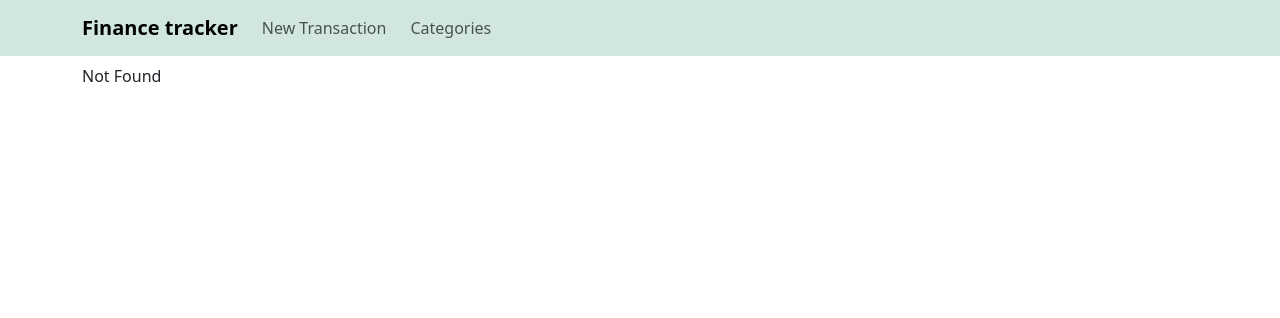
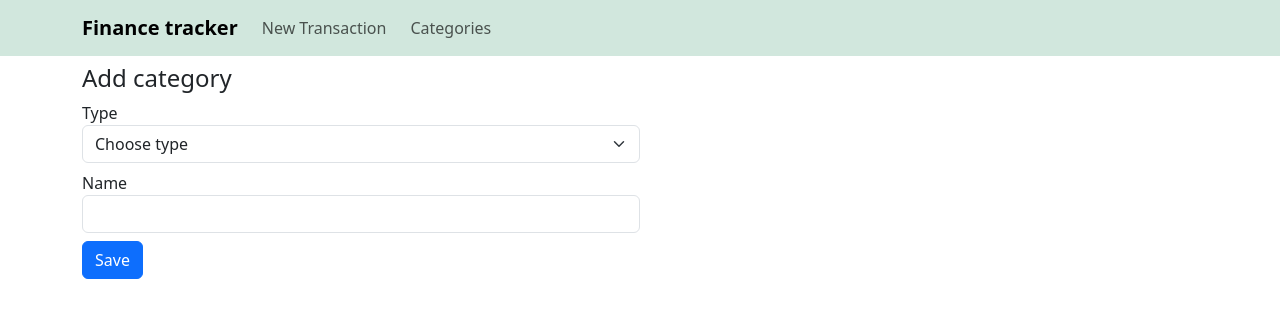
Before and after one commit to SagynalievTaalaibek/finance-tracker, a React (Vite) app: page /category-add in a window 1280 px wide. Before the commit this address had no page. Shown: the top 318 px of the page. Built offline with nearby package versions, Linux system fonts and the light colour scheme.

Commit message:
add Category Form

```diff
--- a/src/App.tsx
+++ b/src/App.tsx
@@ -1,5 +1,7 @@
 import { Route, Routes } from 'react-router-dom';
 import Layout from './components/Layout/Layout';
+import Category from './containers/Category/Category';
+import NewCategory from './containers/NewCategory/NewCategory';
 
 const App = () => {
   return (
@@ -8,8 +10,8 @@ const App = () => {
         <Route path='/' element={'Home'} />
         <Route path='/transaction-add' element={'Add new transaction'} />
         <Route path='/transaction/:id/edit' element={'Edit transaction'} />
-        <Route path='/categories' element={'Category'} />
-        <Route path='/categorie-add' element={'Add Category'} />
+        <Route path='/categories' element={<Category />} />
+        <Route path='/category-add' element={<NewCategory />} />
         <Route path='/categorie/:id/edit' element={'Edit Category'} />
         <Route path='*' element={'Not Found'} />
       </Routes>
--- /dev/null
+++ b/src/components/CategoryForm/CategoryForm.tsx
@@ -0,0 +1,64 @@
+import React, { useState } from 'react';
+import { Category } from '../../types';
+
+interface Props {
+  onSubmit: (category: Category) => void;
+  isEdit?: boolean;
+}
+
+const CategoryForm: React.FC<Props> = ({ onSubmit, isEdit = false }) => {
+  const [category, setCategory] = useState({
+    type: '',
+    name: '',
+  });
+
+  const changeCategory = (e: React.ChangeEvent<HTMLInputElement | HTMLSelectElement>) => {
+    setCategory((prev) => ({
+      ...prev,
+      [e.target.name]: e.target.value,
+    }));
+  };
+
+  const onFormSubmit = (e: React.FormEvent) => {
+    e.preventDefault();
+    onSubmit(category);
+  };
+
+  return (
+    <form onSubmit={onFormSubmit}>
+      <h4>{isEdit ? 'Edit' : 'Add'} category</h4>
+      <div className='form-group my-2'>
+        <label htmlFor='type'>Type</label>
+        <select
+          className='form-select'
+          name='type'
+          value={category.type}
+          id='category'
+          required
+          onChange={changeCategory}
+        >
+          <option value=''>Choose type</option>
+          <option value='Expense'>Expense</option>
+          <option value='Income'>Income</option>
+        </select>
+      </div>
+      <div className='form-group my-2'>
+        <label htmlFor='name'>Name</label>
+        <input
+          type='text'
+          name='name'
+          id='name'
+          required
+          className='form-control'
+          value={category.name}
+          onChange={changeCategory}
+        />
+      </div>
+      <button type='submit' className='btn btn-primary'>Save</button>
+
+      { /* todo navigate to /categories*/}
+    </form>
+  );
+};
+
+export default CategoryForm;
--- /dev/null
+++ b/src/containers/Category/Category.tsx
@@ -0,0 +1,17 @@
+import { useNavigate } from 'react-router-dom';
+
+const Category = () => {
+  const navigate = useNavigate();
+
+  return (
+    <>
+      <div className="d-flex justify-content-between">
+        <h3>Category</h3>
+        <button className="btn btn-primary" onClick={() => navigate('/category-add')}>Add new category</button>
+      </div>
+
+    </>
+  );
+};
+
+export default Category;
--- /dev/null
+++ b/src/containers/NewCategory/NewCategory.tsx
@@ -0,0 +1,17 @@
+import CategoryForm from '../../components/CategoryForm/CategoryForm';
+import { Category } from '../../types';
+
+const NewCategory = () => {
+
+  const sendCategory = (category: Category) => {
+    console.log(category);
+  };
+
+  return (
+    <div className="row-cols-lg-2">
+      <CategoryForm onSubmit={sendCategory}/>
+    </div>
+  );
+};
+
+export default NewCategory;
--- /dev/null
+++ b/src/types.d.ts
@@ -0,0 +1,4 @@
+export interface Category {
+  type: string;
+  name: string;
+}
```
